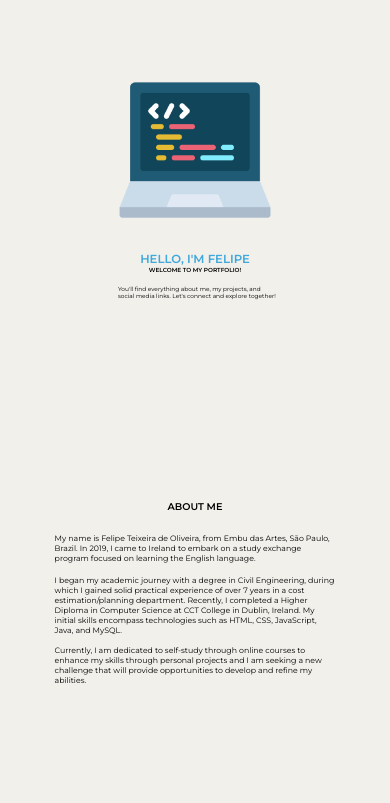
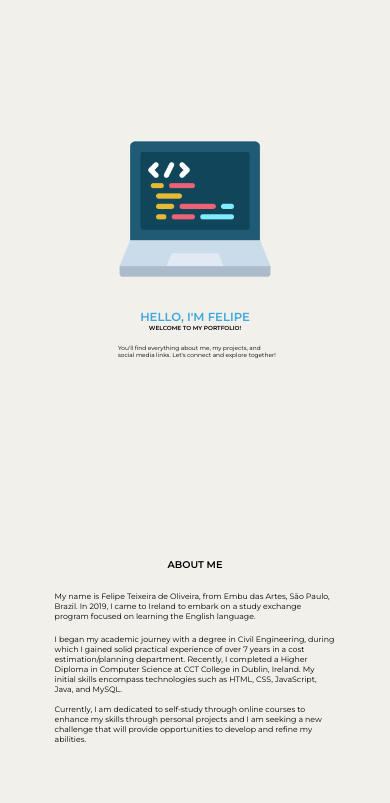
Before and after one commit to felipetoliveira/Portfolio, a plain HTML site: page index.html in a window 390 px wide. Shown: the part 41-844 px from the top of the page. Drawn offline with Linux system fonts and the light colour scheme.

Commit message:
media queries updating

```diff
--- a/style.css
+++ b/style.css
@@ -277,7 +277,7 @@ body {
     flex-direction: column;
     justify-content: center;
     align-items: center;
-    padding-top: 15%;
+    padding-top: 30%;
     padding-bottom: 30%;
 
   }
```
